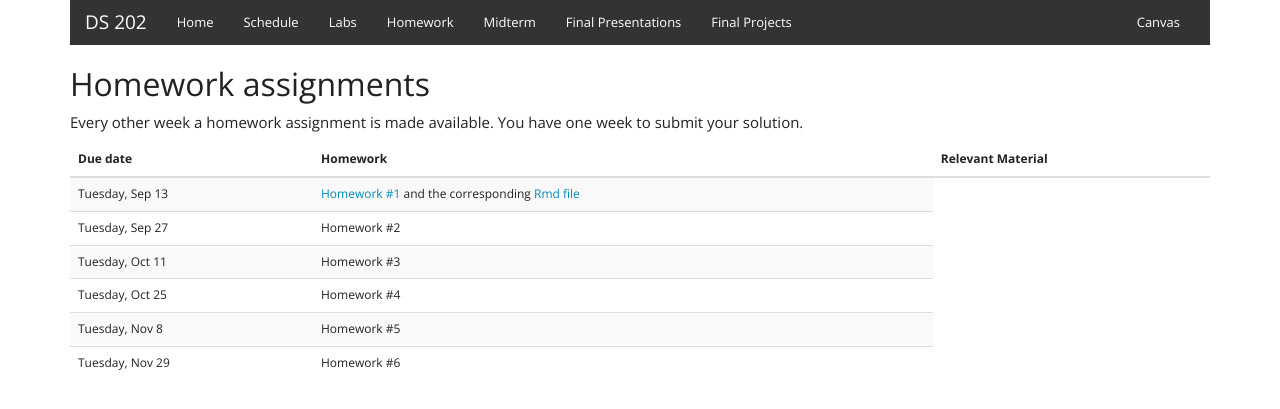
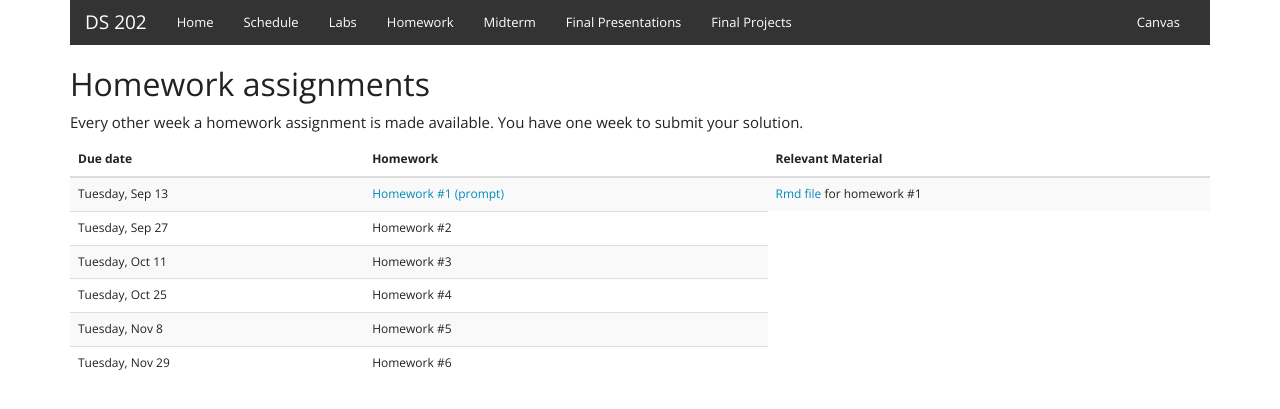
Before and after one commit to DS202-at-ISU/DS202-at-ISU.github.io, a Jekyll site: the page built from homework.html, in a window 1280 px wide. Shown: the top 409 px of the page. Built offline with Jekyll 4.4.1, drawn with Linux system fonts in a browser that asks for light colours.

Commit message:
restructured

```diff
--- a/homework.html
+++ b/homework.html
@@ -22,7 +22,8 @@ Every other week a homework assignment is made available. You have one week to s
     <tbody>
       <tr>
         <td>Tuesday, Sep 13</td>
-        <td><a href="homework/homework01.html">Homework #1</a> and the corresponding <a href="homework/homework01.Rmd">Rmd file</a></td>
+        <td><a href="homework/homework01.html">Homework #1 (prompt)</a> </td>
+        <td><a href="homework/homework01.Rmd">Rmd file</a> for homework #1</td>
       </tr>
       <tr>
         <td>Tuesday, Sep 27</td>
```
